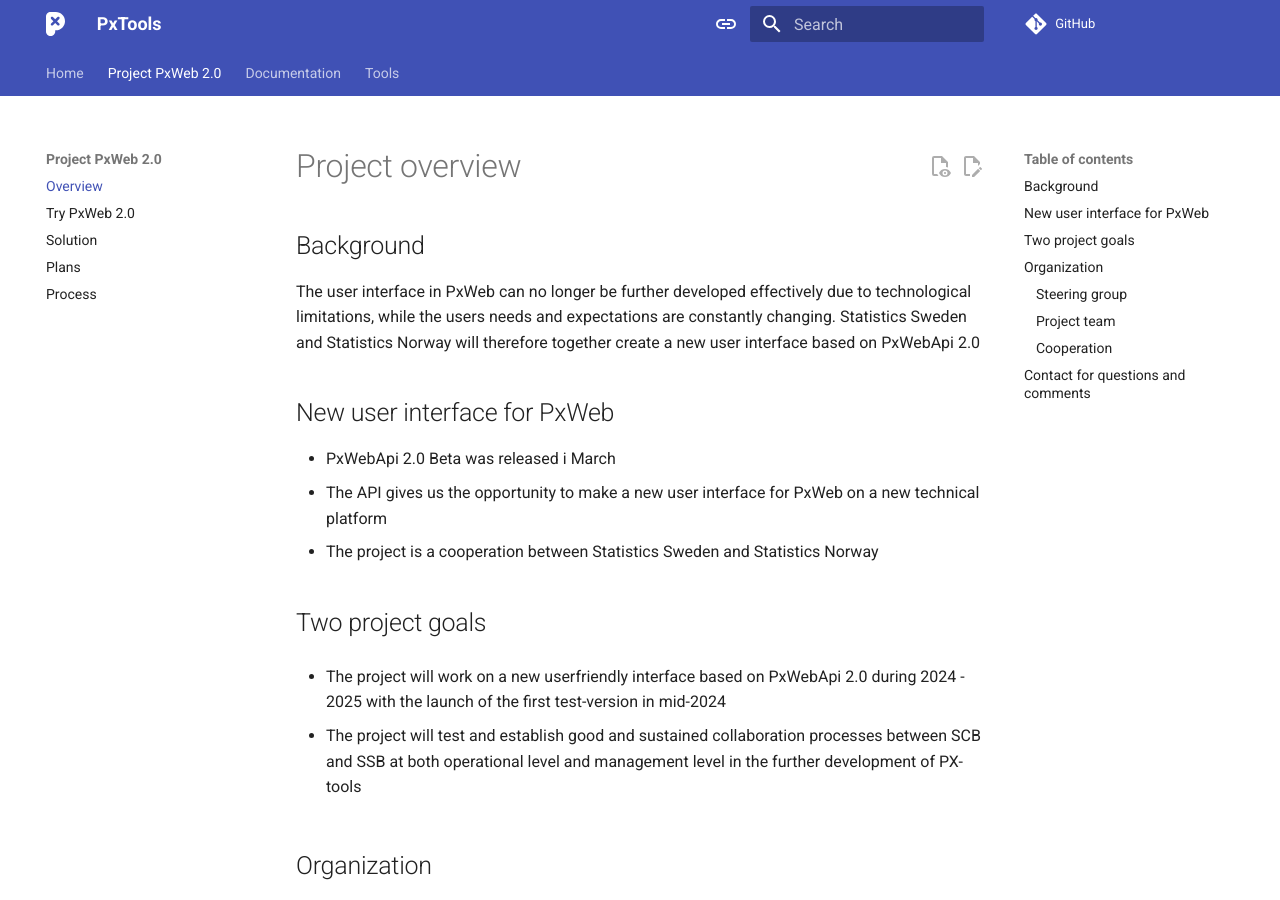
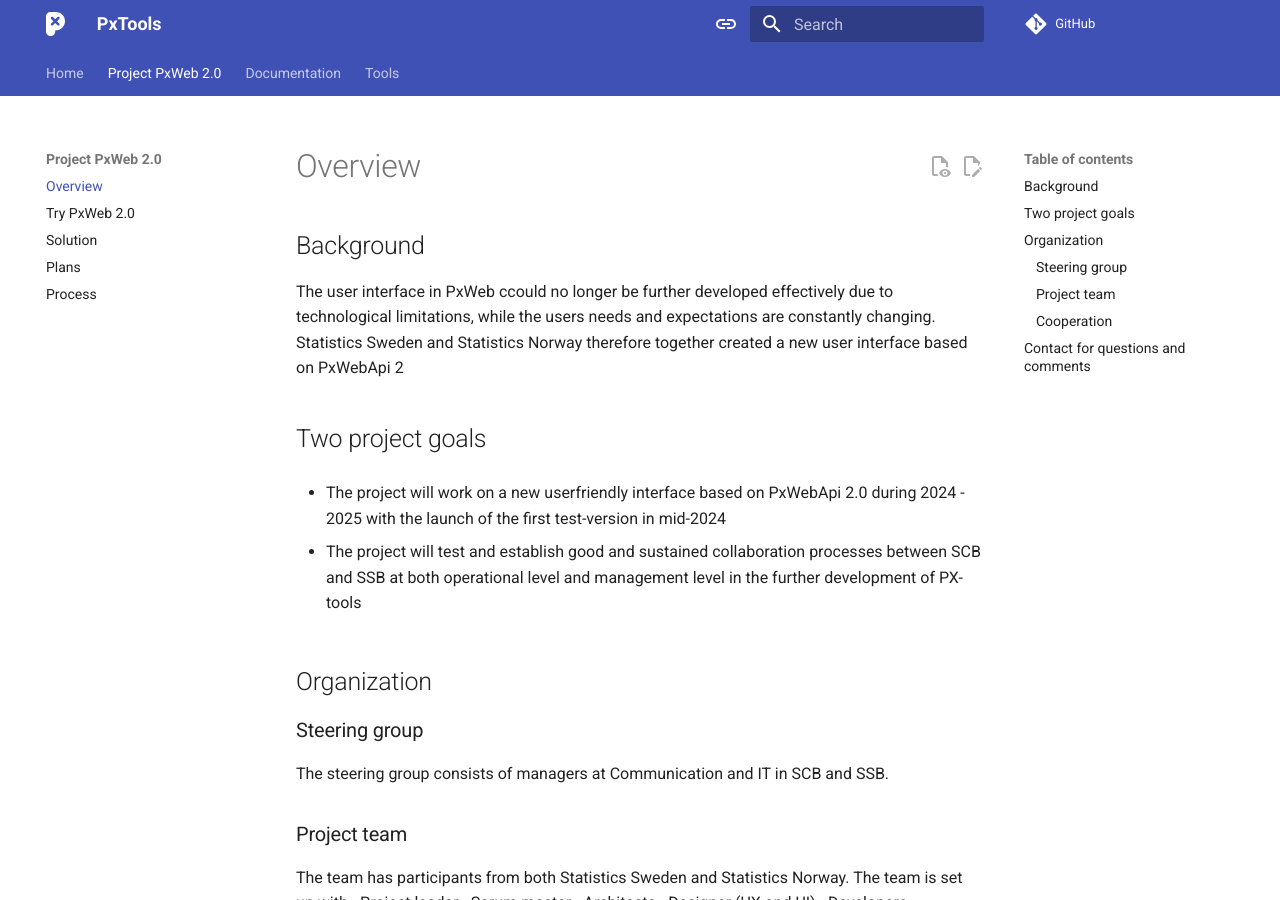
Before and after one commit to PxTools/pxtools.github.io, an MkDocs documentation site: the page built from docs/PxWeb2/project/overview.md, in a window 1280 px wide and 900 px high. Built offline with MkDocs 1.6.1 and Material for MkDocs 9.7.7, drawn with Linux system fonts in a browser that asks for light colours; comment, search, counter and statistics services are not loaded.

Commit message:
Update overview.md

```diff
--- a/docs/PxWeb2/project/overview.md
+++ b/docs/PxWeb2/project/overview.md
@@ -1,11 +1,6 @@
-# Project overview
+# Overview
 ## Background
-The user interface in PxWeb can no longer be further developed effectively due to technological limitations, while the users needs and expectations are constantly changing. Statistics Sweden and Statistics Norway will therefore together create a new user interface based on PxWebApi 2.0
-
-## New user interface for PxWeb
-- PxWebApi 2.0 Beta was released i March
-- The API gives us the opportunity to make a new user interface for PxWeb on a new technical platform
-- The project is a cooperation between Statistics Sweden and Statistics Norway
+The user interface in PxWeb ccould no longer be further developed effectively due to technological limitations, while the users needs and expectations are constantly changing. Statistics Sweden and Statistics Norway therefore together created a new user interface based on PxWebApi 2
 
 ## Two project goals
 - The project will work on a new userfriendly interface based on PxWebApi 2.0 during 2024 - 2025 with the launch of the first test-version in mid-2024
```
